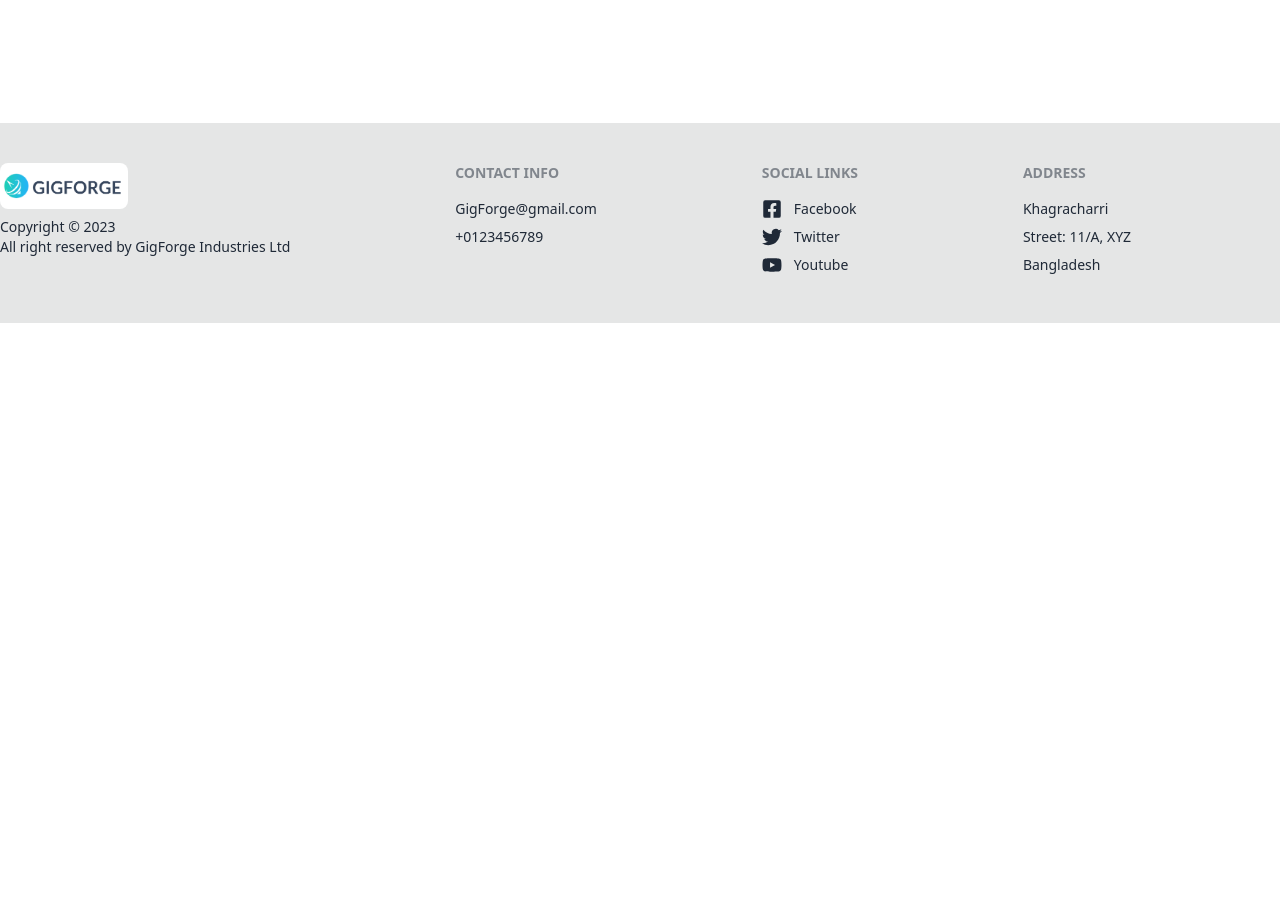
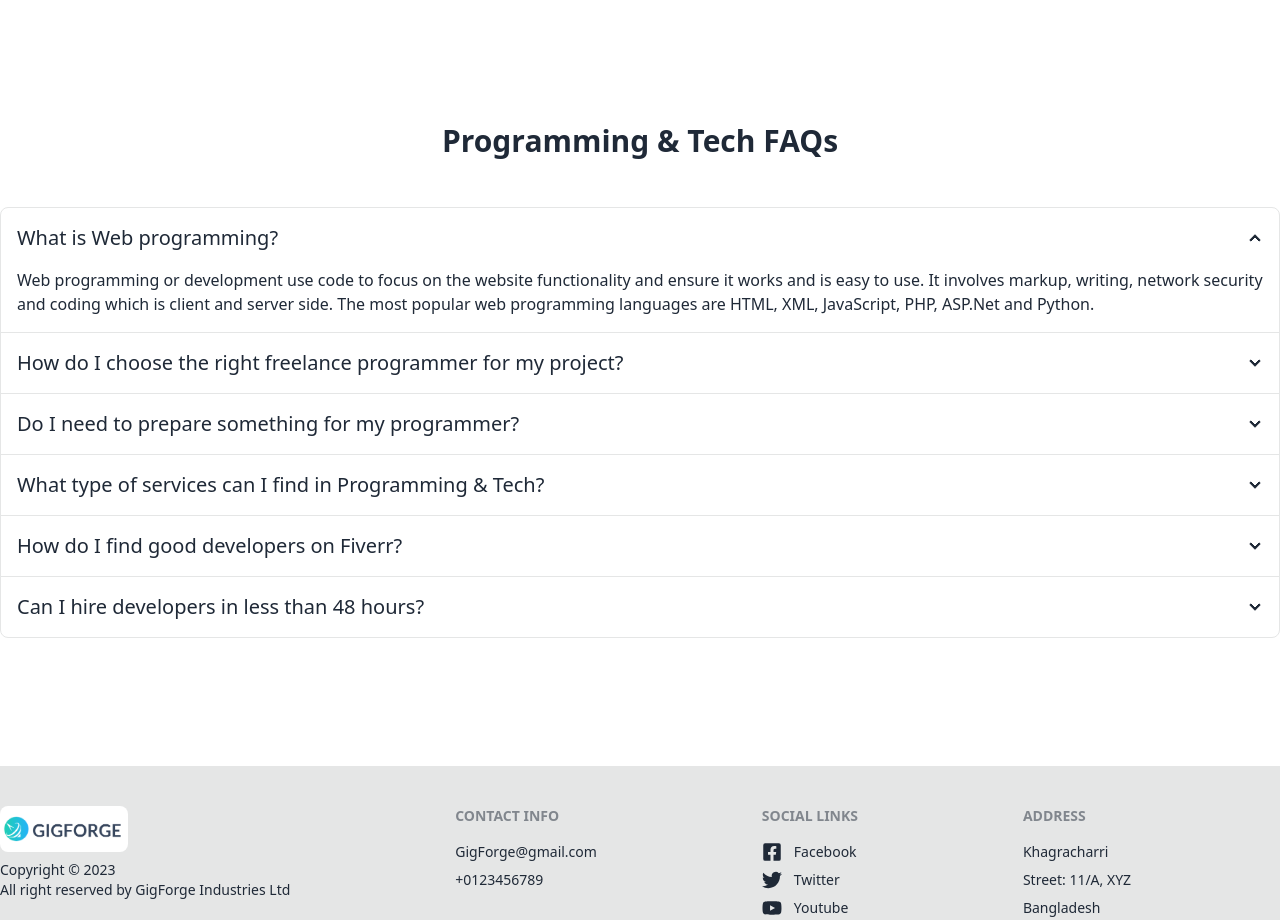
Before and after one commit to saiful1213/GigForge, a React (Vite) app: page / in a window 1280 px wide. Shown: the part 1720-2640 px from the top of the page. Before the commit the page ends 2043 px from the top, so only its background shows below. Built offline with nearby package versions, Linux system fonts and the light colour scheme; no server answers.

Commit message:
extra another accordian section senction added in hompage

```diff
--- a/src/components/Best_part/Best_part.jsx
+++ b/src/components/Best_part/Best_part.jsx
@@ -1,3 +1,4 @@
+/* eslint-disable react/no-unescaped-entities */
 import img from "../../assets/img.webp"
 import { BsCheckCircle } from "react-icons/bs"
 
--- /dev/null
+++ b/src/components/FAQ/FAQ.jsx
@@ -0,0 +1,67 @@
+/* eslint-disable react-refresh/only-export-components */
+
+const FAQ = () => {
+   return (
+      <div className="my-32">
+         <h1 className="font-bold text-3xl text-center mb-12">Programming & Tech FAQs</h1>
+         <div className="join join-vertical w-full">
+            <div className="collapse collapse-arrow join-item border border-base-300">
+               <input type="radio" name="my-accordion-4" checked="checked" />
+               <div className="collapse-title text-xl font-medium">
+                  What is Web programming?
+               </div>
+               <div className="collapse-content">
+                  <p>Web programming or development use code to focus on the website functionality and ensure it works and is easy to use. It involves markup, writing, network security and coding which is client and server side. The most popular web programming languages are HTML, XML, JavaScript, PHP, ASP.Net and Python.</p>
+               </div>
+            </div>
+            <div className="collapse collapse-arrow join-item border border-base-300">
+               <input type="radio" name="my-accordion-4" />
+               <div className="collapse-title text-xl font-medium">
+                  How do I choose the right freelance programmer for my project?
+               </div>
+               <div className="collapse-content">
+                  <p>With so many programming services, it’s a challenge to choose the right programmer. Formulate a clear brief, decide on a budget, deadlines and scope. Select a programmer based not only on their skills and experience but also on how well you might work and communicate.</p>
+               </div>
+            </div>
+            <div className="collapse collapse-arrow join-item border border-base-300">
+               <input type="radio" name="my-accordion-4" />
+               <div className="collapse-title text-xl font-medium">
+                  Do I need to prepare something for my programmer?
+               </div>
+               <div className="collapse-content">
+                  <p>Yes, good documentation and a clear brief are crucial for the success of getting the desired result for your project. Formulate your initial high level idea and brainstorm it until you have a clear vision. Next, turn your idea into detailed functionality requirements for the backend programming and detail your technical requirements (platform, devices etc.) Also add non-functional requirements e.g. performance, security, load and clearly specify the scope of the project.</p>
+               </div>
+            </div>
+            <div className="collapse collapse-arrow join-item border border-base-300">
+               <input type="radio" name="my-accordion-4" />
+               <div className="collapse-title text-xl font-medium">
+                  What type of services can I find in Programming & Tech?
+               </div>
+               <div className="collapse-content">
+                  <p>Starting with web development for client-side (frontend) and server-side (backend), the category also offers specialists in Wordpress and e-commerce development, mobile or desktop apps, support & cybersecurity, as well as user testing and QA.</p>
+               </div>
+            </div>
+            <div className="collapse collapse-arrow join-item border border-base-300">
+               <input type="radio" name="my-accordion-4" />
+               <div className="collapse-title text-xl font-medium">
+                  How do I find good developers on Fiverr?
+               </div>
+               <div className="collapse-content">
+                  <p>Fiverr offers a huge choice of developers, so refine your requirements to determine whether you need a full-stack developer - proficient at both backend (server-side) and frontend (client-side) or a more narrow specialist. Get quotes and discuss your needs with at least 3 developers for an informed decision.</p>
+               </div>
+            </div>
+            <div className="collapse collapse-arrow join-item border border-base-300">
+               <input type="radio" name="my-accordion-4" />
+               <div className="collapse-title text-xl font-medium">
+                  Can I hire developers in less than 48 hours?
+               </div>
+               <div className="collapse-content">
+                  <p>Yes, on Fiverr we have developers worldwide available 24/7. If you need urgent bug fixing, have a cyber security emergency or a server load issue, you can be sure that a professional on Fiverr is within reach. Publish a buyer request or make direct contact for best results.</p>
+               </div>
+            </div>
+         </div>
+      </div>
+   );
+};
+
+export default FAQ;
--- a/src/pages/Home/Home.jsx
+++ b/src/pages/Home/Home.jsx
@@ -2,6 +2,7 @@ import { Helmet } from "react-helmet";
 import Banner from "../../components/Banner/Banner";
 import Top_Jobs from "../../components/Top_Jobs/Top_Jobs";
 import Best_part from "../../components/Best_part/Best_part";
+import FAQ from "../../components/FAQ/FAQ";
 
 const Home = () => {
    return (
@@ -12,6 +13,7 @@ const Home = () => {
          <Banner></Banner>
          <Top_Jobs></Top_Jobs>
          <Best_part></Best_part>
+         <FAQ></FAQ>
       </div>
    );
 };
```
